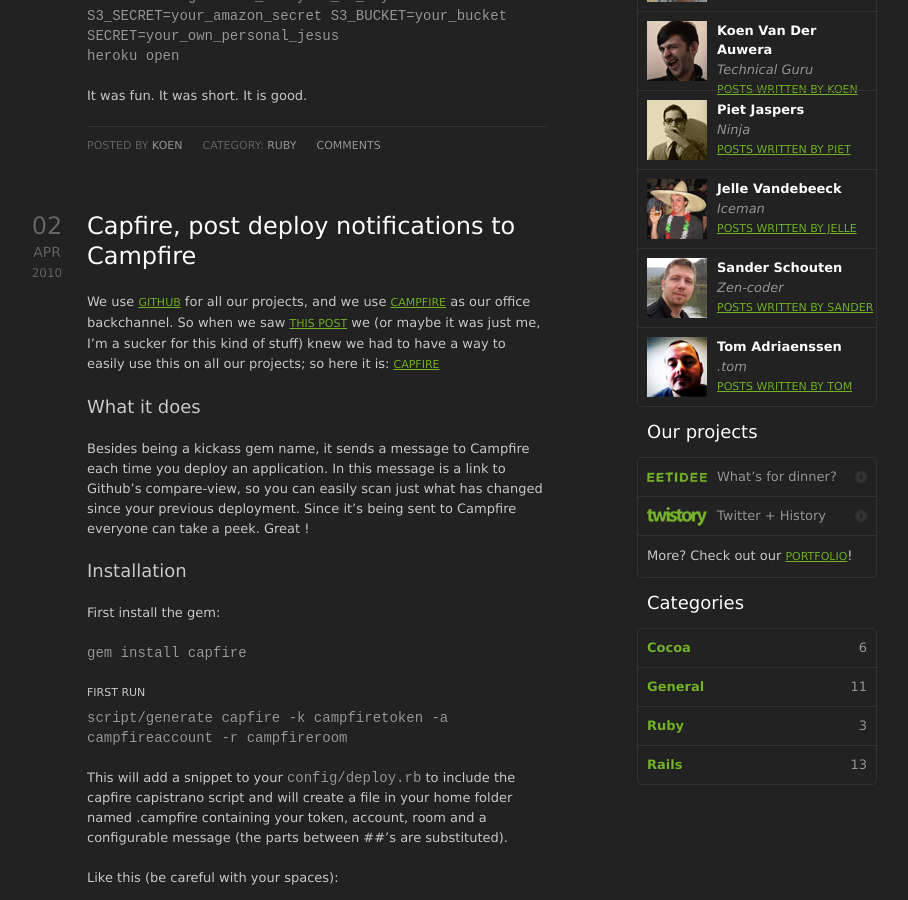
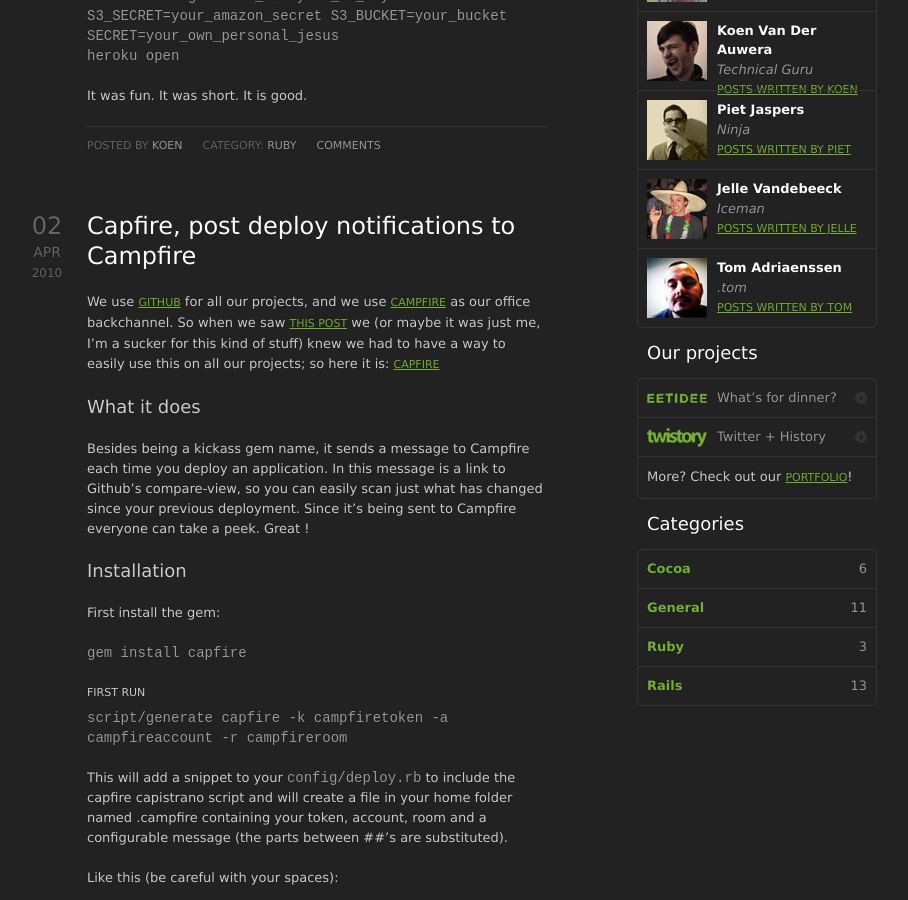
Before and after one commit to 10to1/10to1.github.com, a Jekyll site: the page built from ruby/index.html, in a window 1280 px wide and 900 px high, scrolled down 695 px. Shown: the whole window, without its empty margins (163-1071 px from the left). Built offline with Jekyll 4.4.1, drawn with Linux system fonts in a browser that asks for light colours; comment, search, counter and statistics services are not loaded.

Commit message:
removed Sander

```diff
--- a/_layouts/default.html
+++ b/_layouts/default.html
@@ -106,12 +106,6 @@
 							<img src="/img/jelle.png" alt="Picture of Jelle" />
 						</li>
 						<li>
-							<strong>Sander Schouten</strong>
-							<em>Zen-coder</em>
-							<a href="/author/sander">Posts written by Sander</a>
-							<img src="/img/sander.png" alt="Picture of Sander" />
-						</li>
-						<li>
 							<strong>Tom Adriaenssen</strong>
 							<em>.tom</em>
 							<a href="/author/dottom">Posts written by Tom</a>
```
